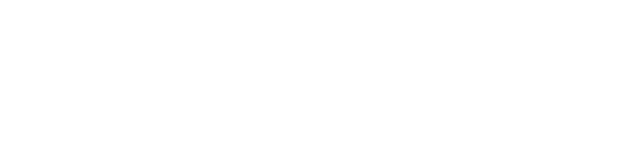
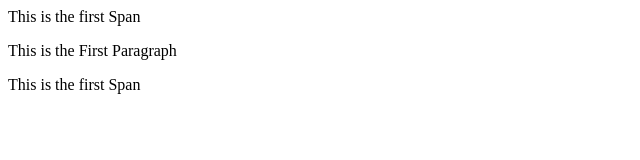
Before and after one commit to amrabdelghany1/git_test, a plain HTML site: page index.html in a window 1280 px wide. Shown: the whole page, without its empty margins (0-640 px from the left). Drawn offline with Linux system fonts and the light colour scheme.

Commit message:
New Features Added

```diff
--- a/index.html
+++ b/index.html
@@ -3,9 +3,12 @@
 <head>
     <meta charset="UTF-8">
     <meta name="viewport" content="width=device-width, initial-scale=1.0">
-    <title>Document</title>
+    <title>Hello Title</title>
 </head>
 <body>
 
+    <span>This is the first Span</span>
+    <p>This is the First Paragraph</p>
+    <span>This is the first Span</span>
 </body>
 </html>
```
